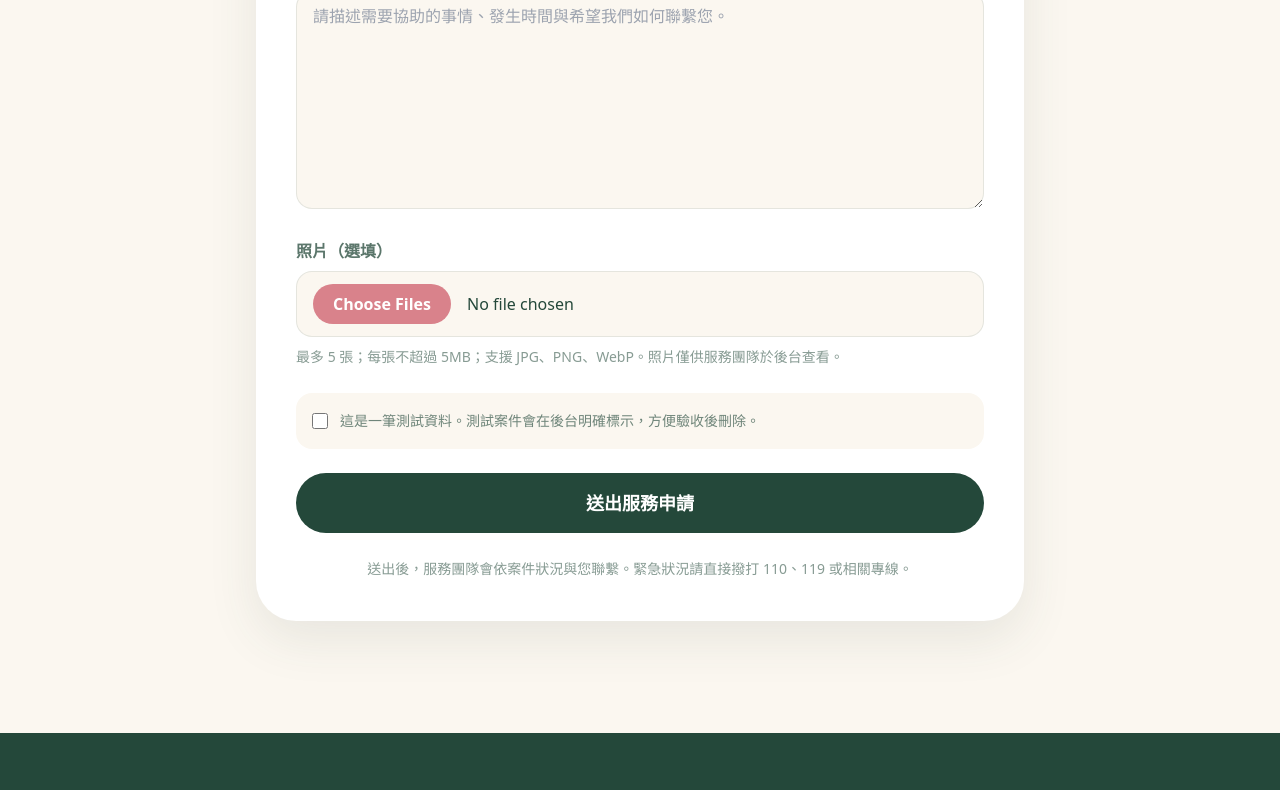
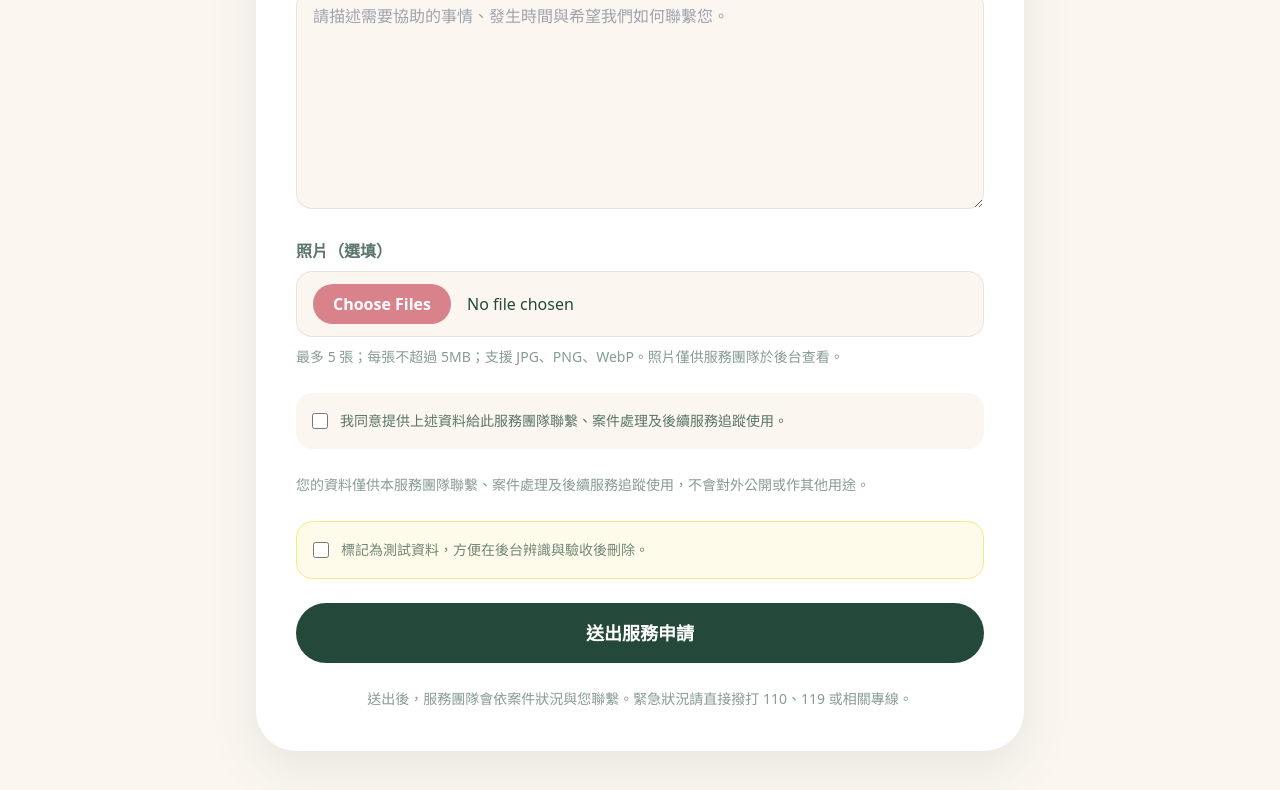
Before and after one commit to Reorx7114/wyc-site, a Next.js app: page /service-request in a window 1280 px wide. Shown: the part 830-1620 px from the top of the page. Built offline with nearby package versions, Linux system fonts and the light colour scheme; no server answers.

Commit message:
Refine service request consent and test UX

```diff
--- a/app/api/service-requests/route.ts
+++ b/app/api/service-requests/route.ts
@@ -34,11 +34,16 @@ export async function POST(request: Request) {
   const address = clean(formData.get("address"), 200);
   const category = clean(formData.get("category"), 30) as ServiceRequestCategory;
   const content = clean(formData.get("content"), 4000);
-  const isTest = clean(formData.get("isTest"), 10) === "true";
+  const consent = clean(formData.get("consent"), 10) === "true";
+  const isProduction = process.env.VERCEL_ENV === "production";
+  const isTest = !isProduction && clean(formData.get("isTest"), 10) === "true";
   const files = formData.getAll("photos").filter((item): item is File => item instanceof File && item.size > 0);
 
   if (!name || !phone || !category || !content) {
     return NextResponse.json({ ok: false, message: "請填寫姓名、電話、分類與問題內容。" }, { status: 400 });
+  }
+  if (!consent) {
+    return NextResponse.json({ ok: false, message: "請先同意資料使用說明後再送出申請。" }, { status: 400 });
   }
   if (!/^[0-9+\-()#\s]{8,25}$/.test(phone)) {
     return NextResponse.json({ ok: false, message: "電話格式不正確，請確認後再送出。" }, { status: 400 });
--- a/app/service-request/page.tsx
+++ b/app/service-request/page.tsx
@@ -8,6 +8,8 @@ export const metadata = {
 };
 
 export default function ServiceRequestPage() {
+  const allowTestData = process.env.VERCEL_ENV !== "production";
+
   return (
     <section className="section-space page-shell">
       <div className="text-center"><BackHomeLink /></div>
@@ -16,7 +18,7 @@ export default function ServiceRequestPage() {
         title="服務申請・問題反映"
         description="請留下需要協助的事情與聯絡方式，服務團隊會仔細閱讀並盡快與您聯繫。"
       />
-      <ServiceRequestForm />
+      <ServiceRequestForm allowTestData={allowTestData} />
     </section>
   );
 }
--- a/components/ServiceRequestForm.tsx
+++ b/components/ServiceRequestForm.tsx
@@ -3,7 +3,7 @@
 import { FormEvent, useRef, useState } from "react";
 import { serviceRequestCategories } from "@/lib/service-requests";
 
-export function ServiceRequestForm() {
+export function ServiceRequestForm({ allowTestData = false }: { allowTestData?: boolean }) {
   const formRef = useRef<HTMLFormElement>(null);
   const [startedAt, setStartedAt] = useState(() => Date.now());
   const [submitting, setSubmitting] = useState(false);
@@ -75,10 +75,20 @@ export function ServiceRequestForm() {
         <p className="mt-2 text-sm leading-6 text-forest/55">最多 5 張；每張不超過 5MB；支援 JPG、PNG、WebP。照片僅供服務團隊於後台查看。</p>
       </Field>
 
-      <label className="flex items-start gap-3 rounded-2xl bg-cream p-4 text-sm leading-6 text-forest/65">
-        <input type="checkbox" name="isTest" value="true" className="mt-1 h-4 w-4 accent-rose" />
-        <span>這是一筆測試資料。測試案件會在後台明確標示，方便驗收後刪除。</span>
+      <label className="flex items-start gap-3 rounded-2xl bg-cream p-4 text-sm leading-6 text-forest/75">
+        <input type="checkbox" name="consent" value="true" required className="mt-1 h-4 w-4 shrink-0 accent-rose" />
+        <span>我同意提供上述資料給此服務團隊聯繫、案件處理及後續服務追蹤使用。</span>
       </label>
+      <p className="-mt-3 text-sm leading-6 text-forest/55">
+        您的資料僅供本服務團隊聯繫、案件處理及後續服務追蹤使用，不會對外公開或作其他用途。
+      </p>
+
+      {allowTestData && (
+        <label className="flex items-start gap-3 rounded-2xl border border-amber-200 bg-amber-50 p-4 text-sm leading-6 text-forest/65">
+          <input type="checkbox" name="isTest" value="true" className="mt-1 h-4 w-4 shrink-0 accent-rose" />
+          <span>標記為測試資料，方便在後台辨識與驗收後刪除。</span>
+        </label>
+      )}
 
       {message && <p className={`rounded-2xl p-4 font-bold ${success ? "bg-emerald-50 text-forest" : "bg-pink-50 text-rose"}`}>{message}</p>}
 
```
